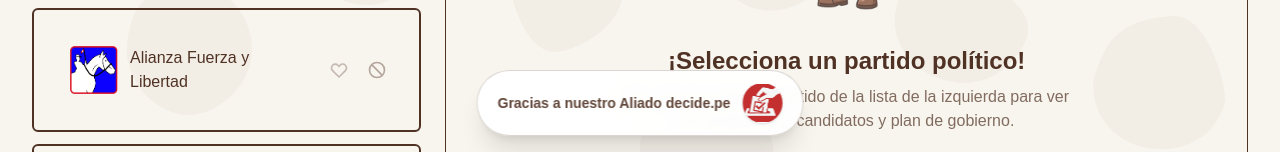
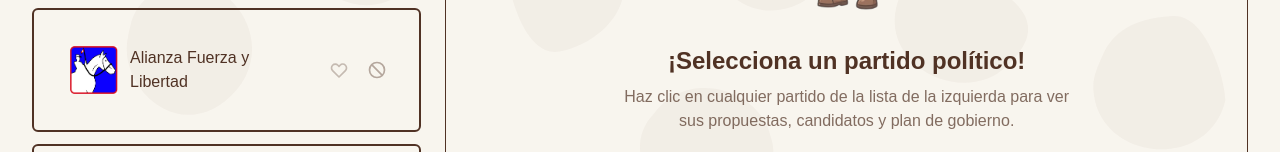
Before and after one commit to Capictive/website, a Next.js app: page /partidos in a window 1280 px wide. Shown: the part 648-800 px from the top of the page. Built offline with nearby package versions, Linux system fonts and the light colour scheme; a web font is replaced by a local one.

Commit message:
fix parameters

```diff
--- a/app/partidos/page.tsx
+++ b/app/partidos/page.tsx
@@ -357,6 +357,7 @@ function PartidosContent() {
     scandals: Escandalo[] | null;
     loading: boolean;
   }>({ scandals: null, loading: false });
+  const [allyPopupState, setAllyPopupState] = useState<'hidden' | 'visible' | 'exiting'>('hidden');
   const [currentEjeIndex, setCurrentEjeIndex] = useState(0);
   const [currentProblemaIndex, setCurrentProblemaIndex] = useState(0);
   const [currentEscandaloIndex, setCurrentEscandaloIndex] = useState(0);
@@ -373,6 +374,12 @@ function PartidosContent() {
       if (partyMatch) {
         setSelected(partyMatch);
       }
+
+      // Mostrar popup del aliado y luego ocultarlo con animación
+      setAllyPopupState('visible');
+      const t1 = setTimeout(() => setAllyPopupState('exiting'), 3000);
+      const t2 = setTimeout(() => setAllyPopupState('hidden'), 3500); // 500ms de gracia para animar
+      return () => { clearTimeout(t1); clearTimeout(t2); };
     }
   }, [ppParam]);
 
@@ -1257,11 +1264,18 @@ function PartidosContent() {
       )}
 
       {/* PopUp Aliado Decide.pe */}
-      <div className="fixed bottom-4 left-1/2 transform -translate-x-1/2 z-50 flex items-center gap-3 bg-white/95 dark:bg-zinc-900/95 backdrop-blur-sm border border-subtitle/20 shadow-xl px-5 py-3 rounded-full animate-fade-in-up">
+      {allyPopupState !== 'hidden' && (
+        <div
+          className={`fixed bottom-4 left-1/2 transform -translate-x-1/2 z-50 flex items-center gap-3 bg-white/95 dark:bg-zinc-900/95 backdrop-blur-sm border border-subtitle/20 shadow-xl px-5 py-3 rounded-full transition-all duration-500 ease-[cubic-bezier(0.68,-0.55,0.26,1.55)] ${
+            allyPopupState === 'visible'
+              ? 'translate-y-0 opacity-100 scale-100'
+              : 'translate-y-20 opacity-0 scale-50'
+          }`}
+        >
           <span className="font-body text-sm font-semibold text-subtitle/90 whitespace-nowrap">
-          Gracias a nuestro Aliado decide.pe
+            Gracias a nuestro aliado decide.pe
           </span>
-        <div className="w-8 h-8 md:w-10 md:h-10 relative flex-shrink-0 bg-white rounded-full p-1 overflow-hidden shadow-sm">
+          <div className="w-16 h-8 md:w-20 md:h-10 relative flex-shrink-0 bg-white rounded-md p-1 shadow-sm">
             <Image
               src="/decide.png"
               alt="decide.pe"
@@ -1270,6 +1284,7 @@ function PartidosContent() {
             />
           </div>
         </div>
+      )}
     </main>
   );
 }
```
Lines whose indentation alone changed are shown as unchanged.
